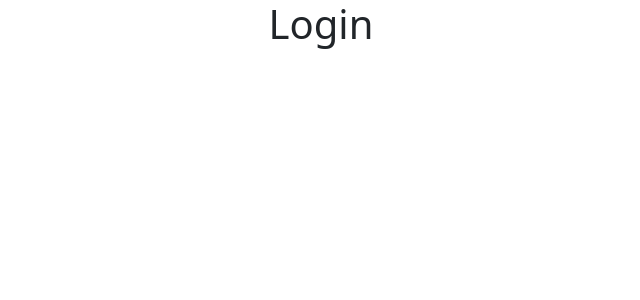
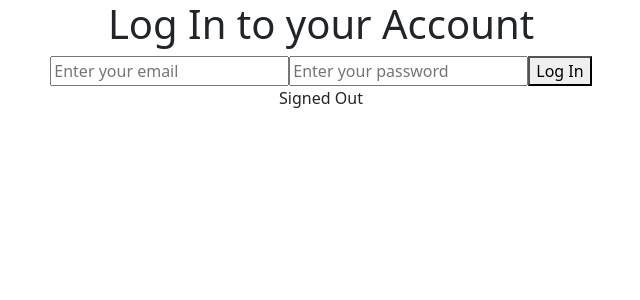
Before and after one commit to jplaner/deploy-site-test, a React (Create React App) app: page /Login in a window 1280 px wide. Shown: the top 300 px of the page, without its empty margins (319-959 px from the left). Built offline with nearby package versions, Linux system fonts and the light colour scheme.

Commit message:
Firebase authentication setup

```diff
--- a/src/App.js
+++ b/src/App.js
@@ -3,6 +3,7 @@
 import Login from './components/pages/Login.js';
 import Signup from './components/pages/Signup.js';
 import Users from './components/pages/Users.js';
+import AuthDetails from './components/pages/AuthDetails';
 
 function App() {
   return (
--- /dev/null
+++ b/src/components/pages/AuthDetails.js
@@ -0,0 +1,42 @@
+import { onAuthStateChanged, signOut } from '@firebase/auth';
+import React, { useEffect, useState } from 'react';
+import { auth } from '../../firebase-config';
+
+const AuthDetails = () => {
+    const [authUser, setAuthUser] = useState(null);
+
+    useEffect (() => {
+        const listen = onAuthStateChanged(auth, (user) => {
+            if(user) {
+                setAuthUser(user);
+            } else {
+                setAuthUser(null);
+            }
+        });
+
+        return() => {
+            listen();
+        }
+    }, []);
+
+    const userSignOut = () => {
+        signOut(auth).then(() => {
+            console.log('Sign Out Successful');
+        }).catch(error => console.log(error))
+    }
+
+    return (
+        <div>
+            {authUser ?
+                <>
+                    <p>{`Signed In as ${authUser.email}`}</p>
+                    <button onClick={userSignOut}>Sign Out</button>
+                </>
+                :
+                <p>Signed Out</p>
+            }
+        </div>
+    )
+};
+
+export default AuthDetails;
--- a/src/components/pages/Login.js
+++ b/src/components/pages/Login.js
@@ -1,9 +1,42 @@
-import React from 'react';
+import { signInWithEmailAndPassword } from '@firebase/auth'
+import React, { useState } from 'react';
+import { auth } from '../../firebase-config'
+import AuthDetails from './AuthDetails';
+
 const Login = () =>{
+    const [email, setEmail] = useState('');
+    const [password, setPassword] = useState('');
+
+    const signIn = (e) => {
+        e.preventDefault();
+        signInWithEmailAndPassword(auth, email, password).then((userCredential) => {
+            console.log(userCredential);
+        }).catch((error) => {
+            console.log(error);
+        });
+    }
+
     return(
-    <div>
-        <h1>Login</h1>
-    </div>
+        <div className='sign-in-container'>
+            <form onSubmit = {signIn}>
+                <h1>Log In to your Account</h1>
+                <input
+                    type="email"
+                    placeholder="Enter your email"
+                        value={email}
+                        onChange={(e) => setEmail(e.target.value)}>
+                </input>
+                <input
+                    type="password"
+                    placeholder="Enter your password"
+                        value={password}
+                        onChange={(e) => setPassword(e.target.value)}>
+                </input>
+                <button type="submit">Log In</button>
+            </form>
+            <AuthDetails />
+        </div>
+
     );
 };
 export default Login;
--- a/src/components/pages/Signup.js
+++ b/src/components/pages/Signup.js
@@ -1,7 +1,39 @@
+import { createUserWithEmailAndPassword } from '@firebase/auth'
+import React, { useState } from 'react';
+import { auth } from '../../firebase-config'
 
-const Signup = () => {
-    return (
-        "hello"
+const Signup = () =>{
+    const [email, setEmail] = useState('');
+    const [password, setPassword] = useState('');
+
+    const signUp = (e) => {
+        e.preventDefault();
+        createUserWithEmailAndPassword(auth, email, password).then((userCredential) => {
+            console.log(userCredential);
+        }).catch((error) => {
+            console.log(error);
+        });
+    }
+
+    return(
+        <div className='sign-in-container'>
+            <form onSubmit = {signUp}>
+                <h1>Create an Account</h1>
+                <input
+                    type="email"
+                    placeholder="Enter your email"
+                        value={email}
+                        onChange={(e) => setEmail(e.target.value)}>
+                </input>
+                <input
+                    type="password"
+                    placeholder="Enter your password"
+                        value={password}
+                        onChange={(e) => setPassword(e.target.value)}>
+                </input>
+                <button type="submit">Sign Up</button>
+            </form>
+        </div>
     );
 };
 export default Signup;
```
